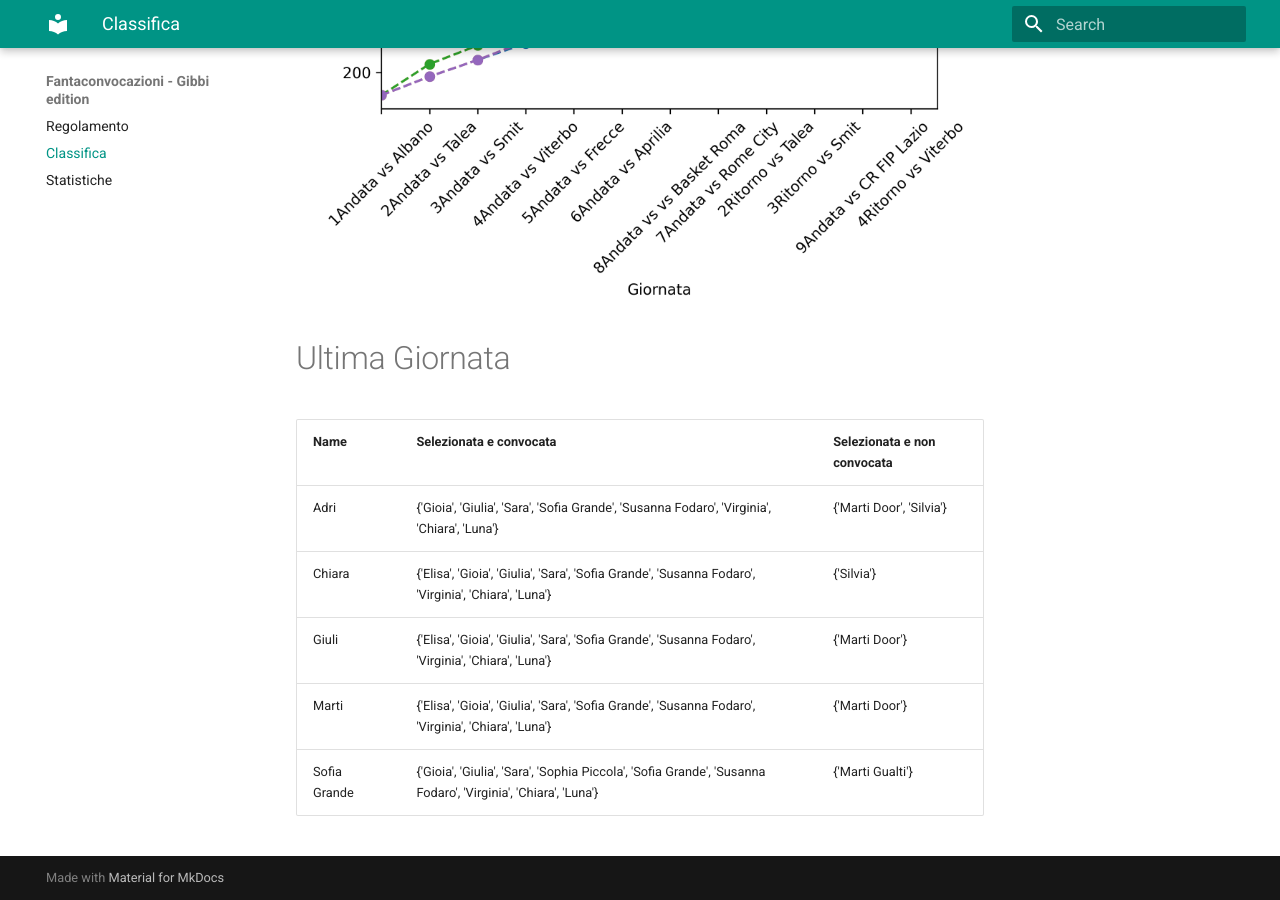
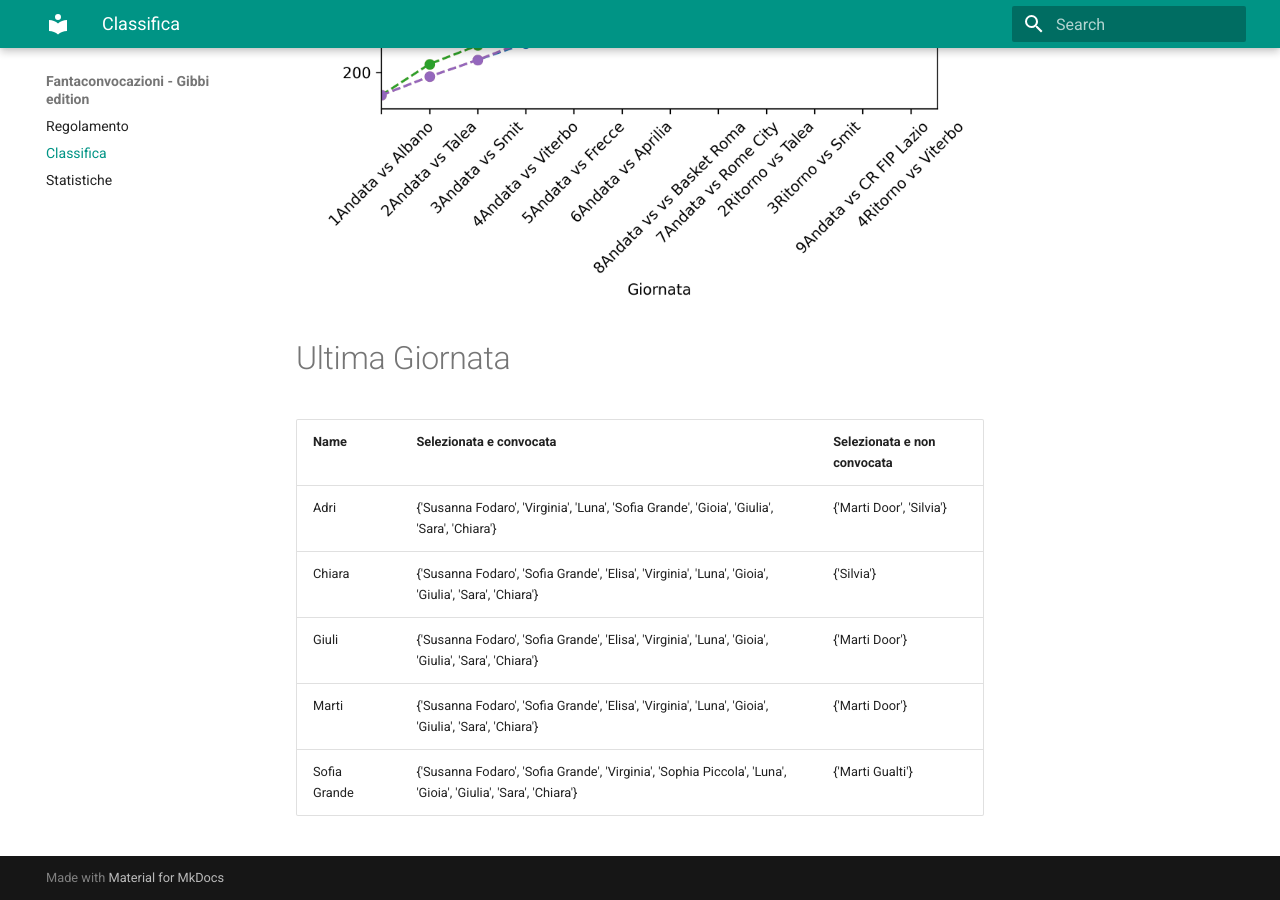
Before and after one commit to martinig94/fantagibbi, an MkDocs documentation site: the page built from docs/Classifica.md, in a window 1280 px wide and 900 px high, scrolled down 810 px. Built offline with MkDocs 1.6.1 and Material for MkDocs 9.7.7, drawn with Linux system fonts in a browser that asks for light colours.

Commit message:
Auto-update from main.py

```diff
--- a/docs/Classifica.md
+++ b/docs/Classifica.md
@@ -18,9 +18,9 @@
 <!-- START_TABLE CORRECT -->
 | Name         | Selezionata e convocata                                                                                       | Selezionata e non convocata   |
 |:-------------|:--------------------------------------------------------------------------------------------------------------|:------------------------------|
-| Adri         | {'Gioia', 'Giulia', 'Sara', 'Sofia Grande', 'Susanna Fodaro', 'Virginia', 'Chiara', 'Luna'}                   | {'Marti Door', 'Silvia'}      |
-| Chiara       | {'Elisa', 'Gioia', 'Giulia', 'Sara', 'Sofia Grande', 'Susanna Fodaro', 'Virginia', 'Chiara', 'Luna'}          | {'Silvia'}                    |
-| Giuli        | {'Elisa', 'Gioia', 'Giulia', 'Sara', 'Sofia Grande', 'Susanna Fodaro', 'Virginia', 'Chiara', 'Luna'}          | {'Marti Door'}                |
-| Marti        | {'Elisa', 'Gioia', 'Giulia', 'Sara', 'Sofia Grande', 'Susanna Fodaro', 'Virginia', 'Chiara', 'Luna'}          | {'Marti Door'}                |
-| Sofia Grande | {'Gioia', 'Giulia', 'Sara', 'Sophia Piccola', 'Sofia Grande', 'Susanna Fodaro', 'Virginia', 'Chiara', 'Luna'} | {'Marti Gualti'}              |
+| Adri         | {'Susanna Fodaro', 'Virginia', 'Luna', 'Sofia Grande', 'Gioia', 'Giulia', 'Sara', 'Chiara'}                   | {'Marti Door', 'Silvia'}      |
+| Chiara       | {'Susanna Fodaro', 'Sofia Grande', 'Elisa', 'Virginia', 'Luna', 'Gioia', 'Giulia', 'Sara', 'Chiara'}          | {'Silvia'}                    |
+| Giuli        | {'Susanna Fodaro', 'Sofia Grande', 'Elisa', 'Virginia', 'Luna', 'Gioia', 'Giulia', 'Sara', 'Chiara'}          | {'Marti Door'}                |
+| Marti        | {'Susanna Fodaro', 'Sofia Grande', 'Elisa', 'Virginia', 'Luna', 'Gioia', 'Giulia', 'Sara', 'Chiara'}          | {'Marti Door'}                |
+| Sofia Grande | {'Susanna Fodaro', 'Sofia Grande', 'Virginia', 'Sophia Piccola', 'Luna', 'Gioia', 'Giulia', 'Sara', 'Chiara'} | {'Marti Gualti'}              |
 <!-- END_TABLE CORRECT -->
```
